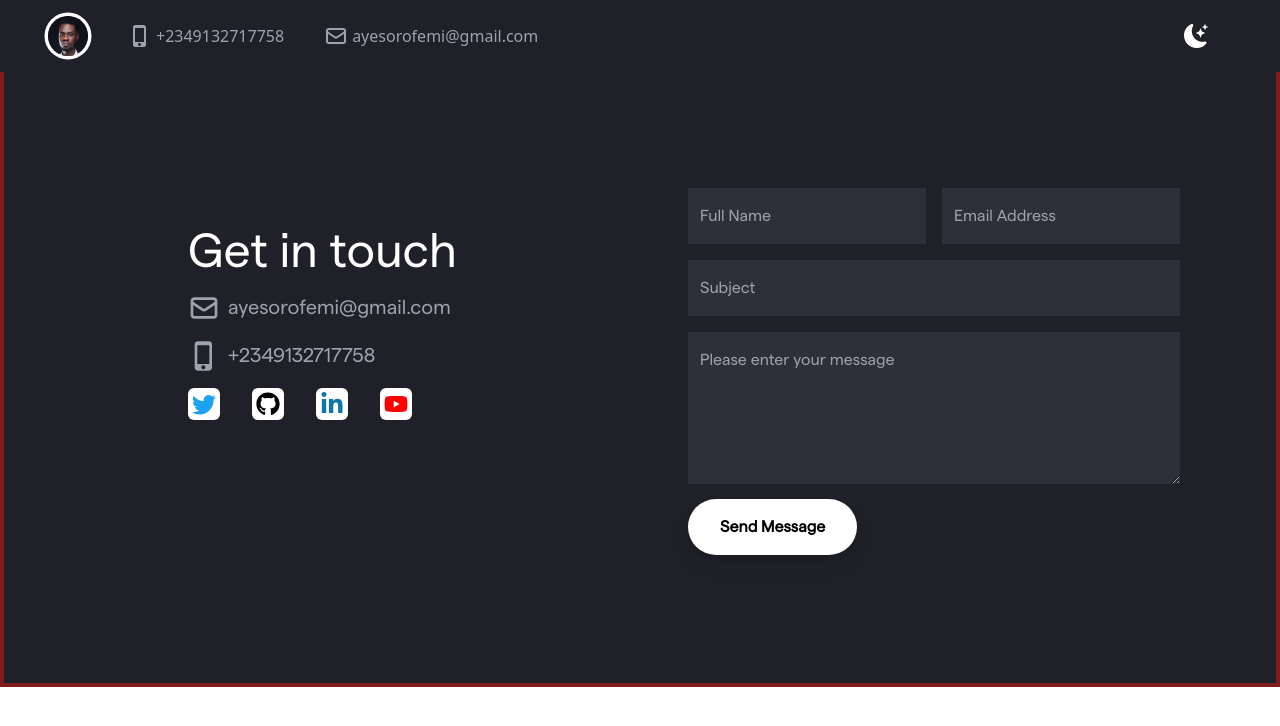
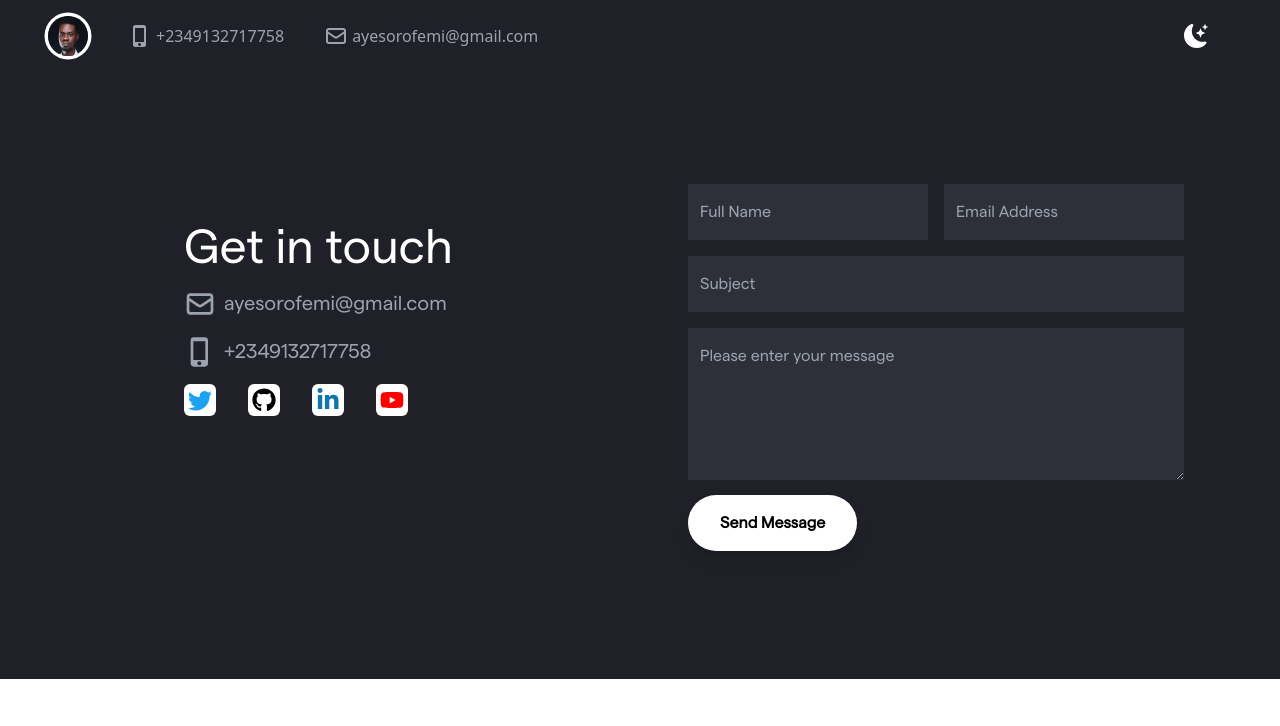
Before and after one commit to AyesoroFemi/Portfolio-project, a React (Vite) app: page /contact in a window 1280 px wide. Shown: the top 726 px of the page. Built offline with nearby package versions, Linux system fonts and the light colour scheme.

Commit message:
removed border

```diff
--- a/src/pages/contact/Contact.jsx
+++ b/src/pages/contact/Contact.jsx
@@ -10,7 +10,7 @@ const Contact = () => {
     window.scrollTo(0, 0);
   }, []);
   return (
-    <div className="font-['Matter'] bg-[#1f2028] dark:bg-white pt-24 border-4 border-red-900">
+    <div className="font-['Matter'] bg-[#1f2028] dark:bg-white pt-24">
       <div className="h-full grid md:grid-cols-2 max-w-[1440px] px-4 md:px-12 mx-auto pb-20">
         <div className="ml-2 lg:p-32 md:mt-32 lg:mt-0">
           <p className="dark:text-black text-3xl lg:text-5xl mb-4 text-white">
```
